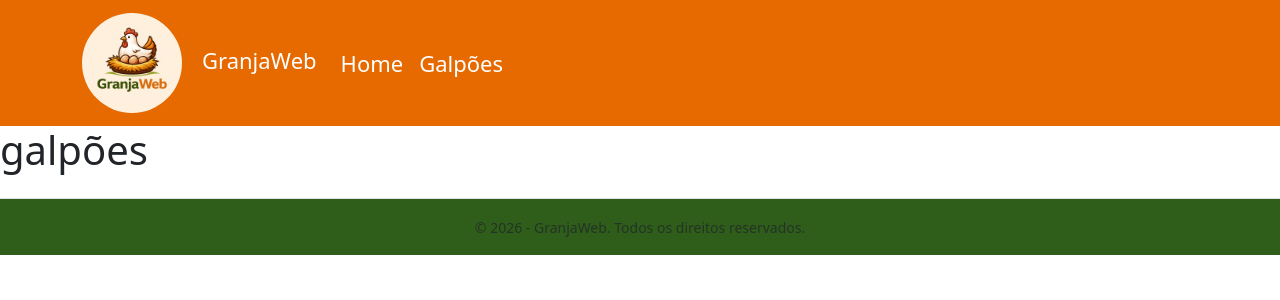
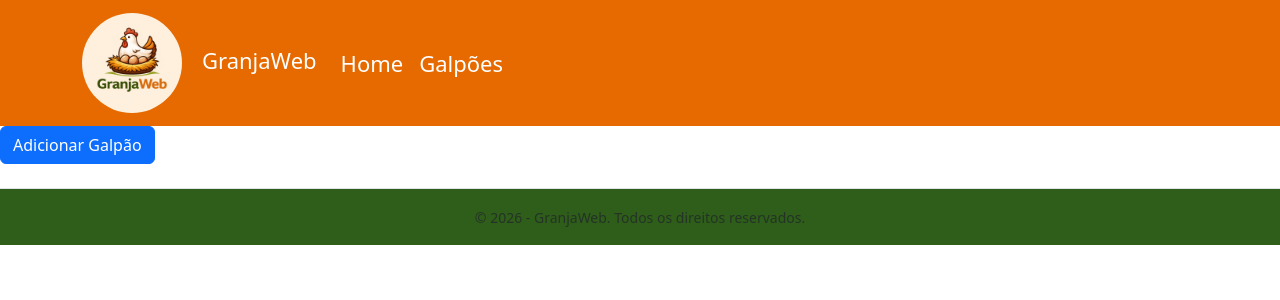
Before and after one commit to RhuanFelix/GranjaWeb, a React (Vite) app: page /galpoes in a window 1280 px wide. Shown: the top 300 px of the page. Built offline with nearby package versions, Linux system fonts and the light colour scheme.

Commit message:
feat: adiciona o componente de modal ao componente Galpoes.jsx

```diff
--- a/src/views/Galpoes.jsx
+++ b/src/views/Galpoes.jsx
@@ -1,9 +1,10 @@
 import React from 'react'
+import ModalCadastroGalpoes from "../components/ModalCadastroGalpoes"
 
 const Galpoes = () => {
   return (
     <>
-      <h1>galpões</h1>
+      <ModalCadastroGalpoes/>
     </>
   )
 }
```
